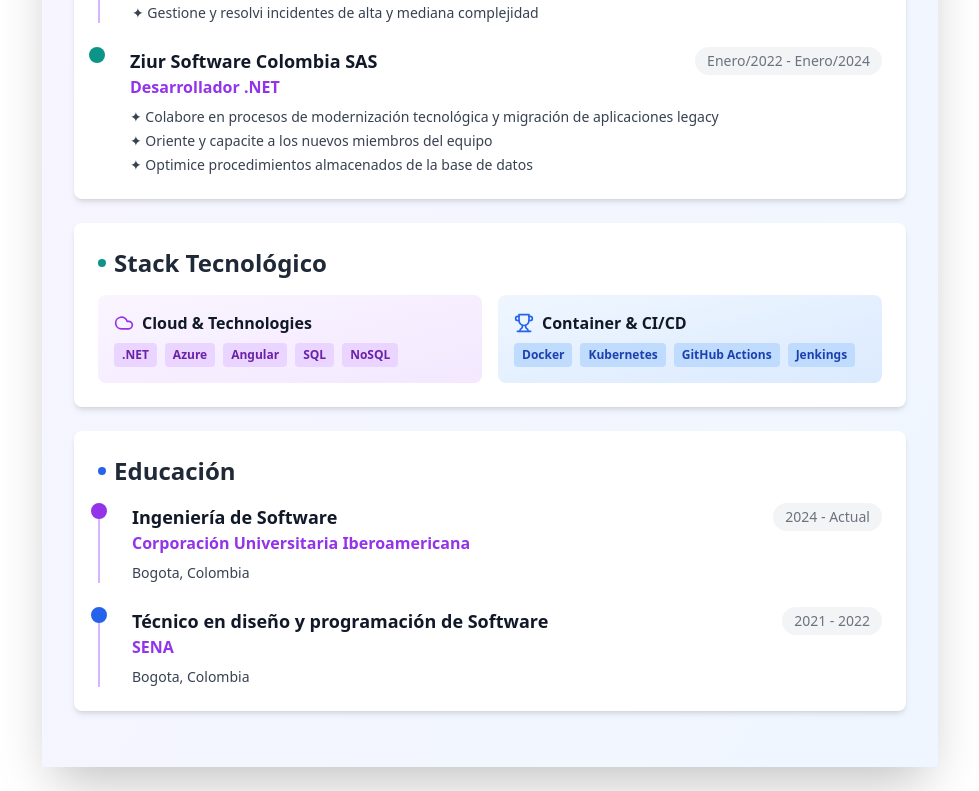
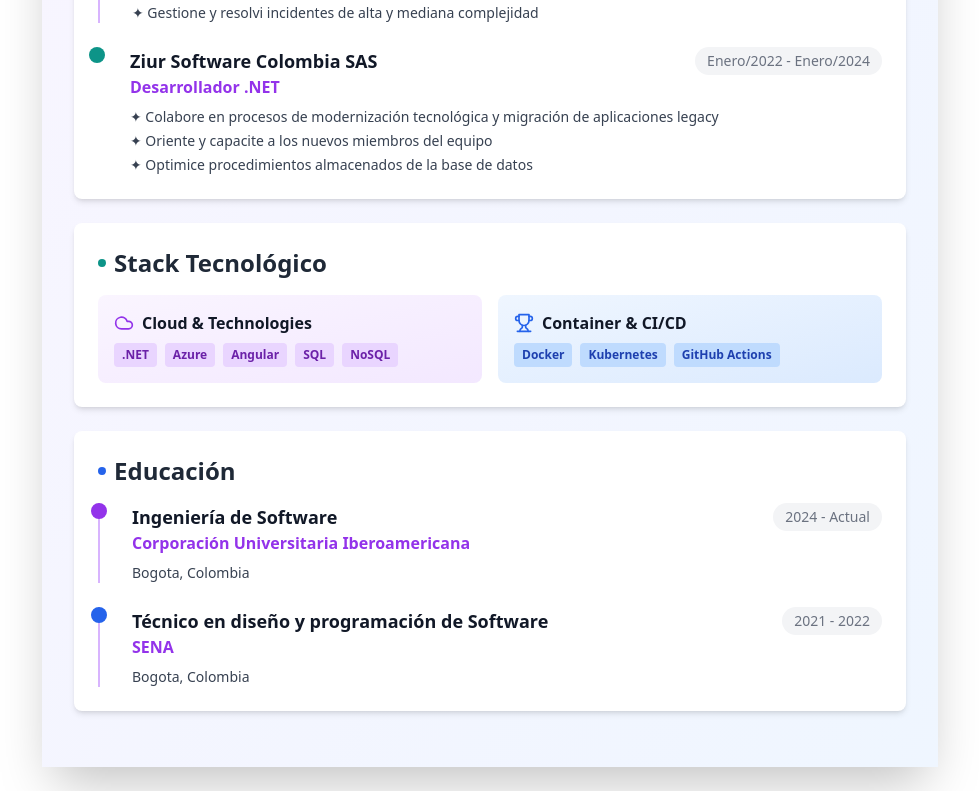
Before and after one commit to xicodami/CVDamianDev, a React (Vite) app: page / in a window 1280 px wide. Shown: the part 813-1604 px from the top of the page, without its empty margins (150-1129 px from the left). Built offline with nearby package versions, Linux system fonts and the light colour scheme; the HTML template or start-up script is replaced by a standard one.

Commit message:
remove ability

```diff
--- a/src/CreativeCV.tsx
+++ b/src/CreativeCV.tsx
@@ -153,7 +153,6 @@
                 <span className="bg-blue-200 text-blue-800 px-2 py-1 rounded text-xs font-semibold">Docker</span>
                 <span className="bg-blue-200 text-blue-800 px-2 py-1 rounded text-xs font-semibold">Kubernetes</span>
                 <span className="bg-blue-200 text-blue-800 px-2 py-1 rounded text-xs font-semibold">GitHub Actions</span>
-                <span className="bg-blue-200 text-blue-800 px-2 py-1 rounded text-xs font-semibold">Jenkings</span>
               </div>
             </div>
           </div>
```
